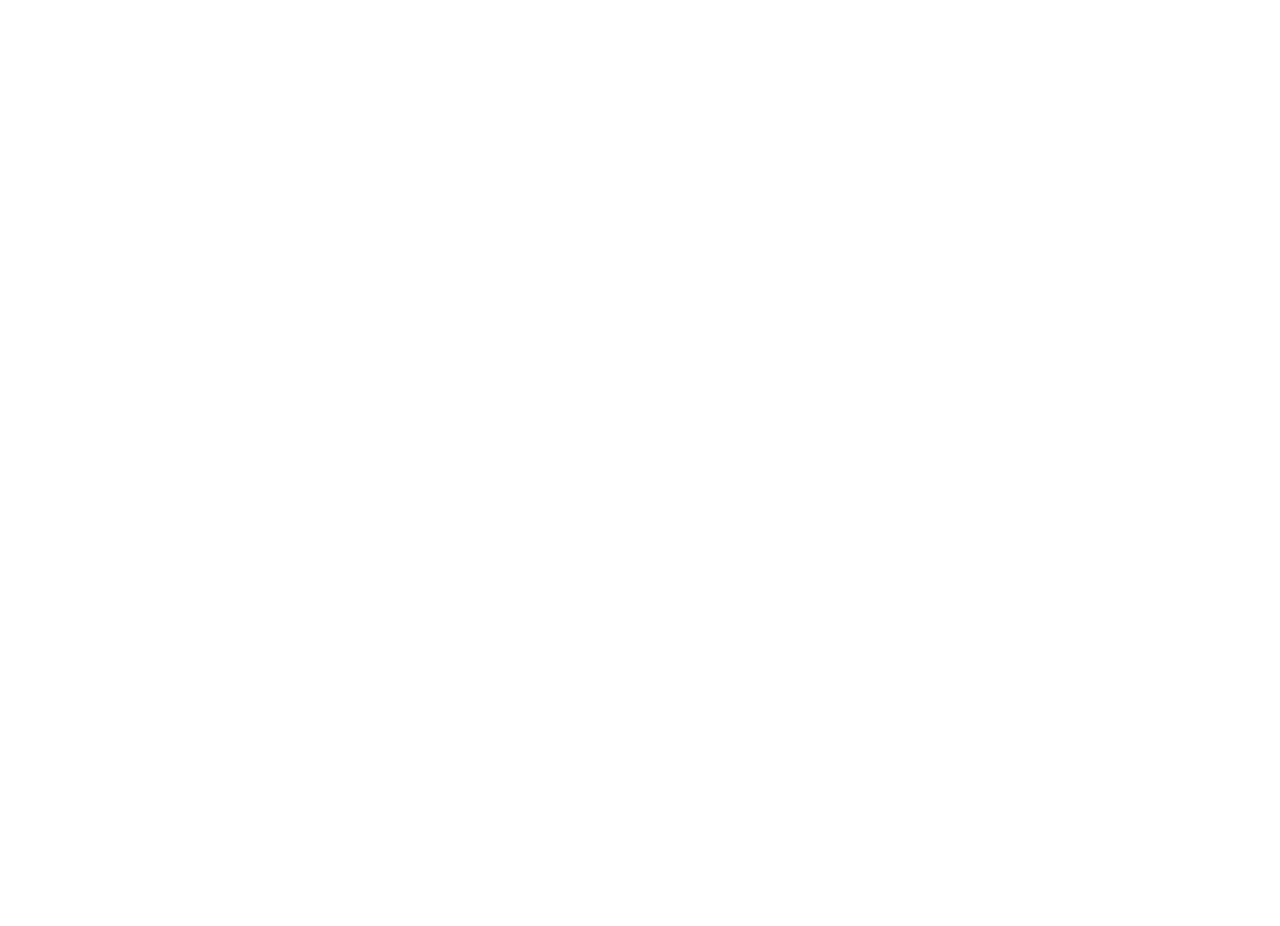
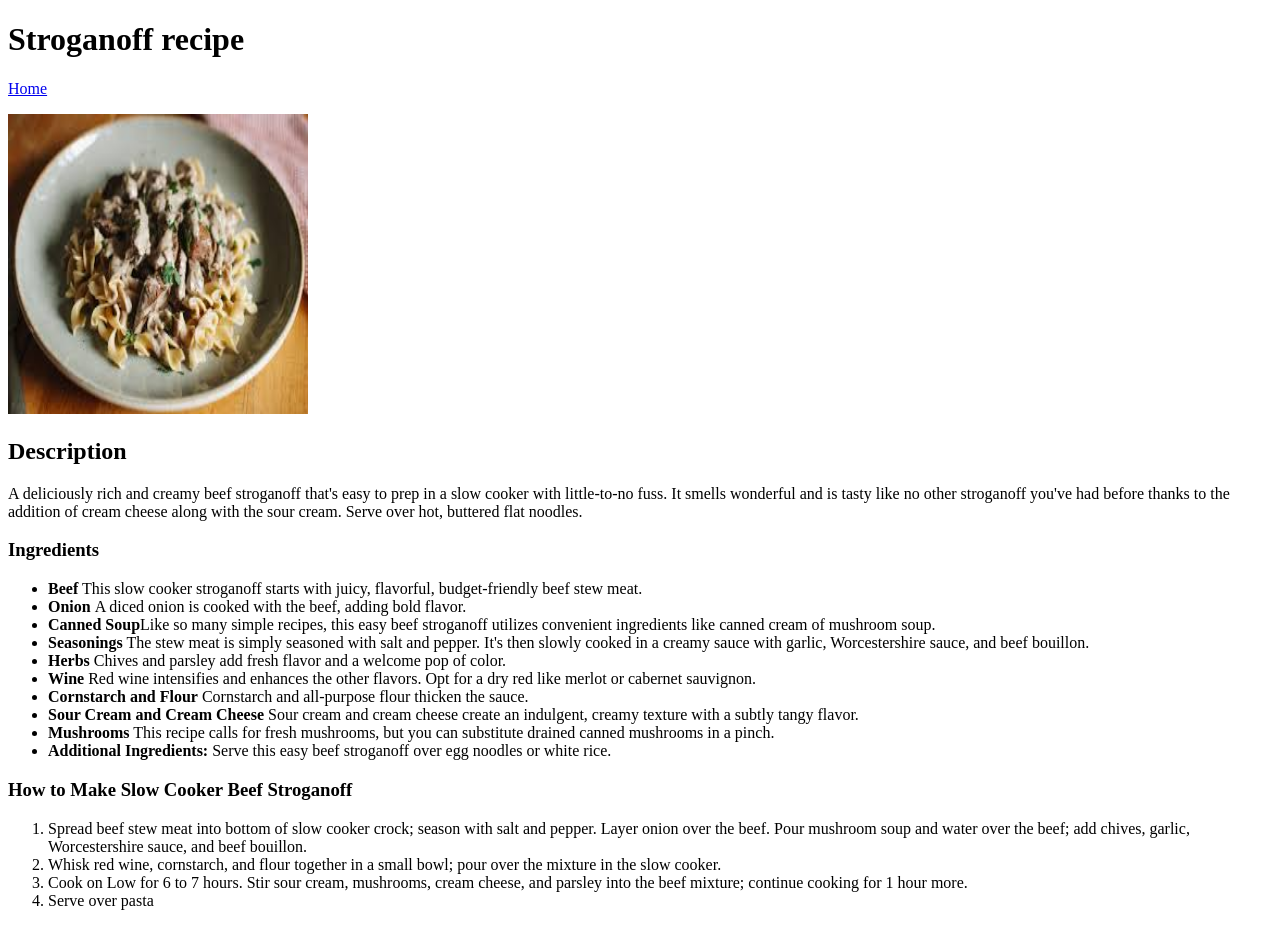
Before and after one commit to Dmitrov99/odin-recipes, a plain HTML site: page recipes/stroganof.html in a window 1280 px wide. Before the commit the page ends 800 px from the top, so only its background shows below. Drawn offline with Linux system fonts and the light colour scheme.

Commit message:
finished Stroganoff page. To do : typos

```diff
--- a/recipes/stroganof.html
+++ b/recipes/stroganof.html
@@ -3,9 +3,38 @@
 <head>
     <meta charset="UTF-8">
     <meta name="viewport" content="width=device-width, initial-scale=1.0">
-    <title>Stroganof</title>
+    <title>Stroganoff</title>
 </head>
 <body>
+    <h1>Stroganoff recipe</h1>
+    <a href="../index.html">Home</a>
+    <p><img src="../recipes/imgs/Stroganoff.jpg" width="300" height="300"></p>
+    <h2>Description</h2>
+    <p>A deliciously rich and creamy beef stroganoff that's easy to prep in a slow cooker with little-to-no fuss. It smells wonderful and is tasty like no other stroganoff you've had before thanks to the addition of cream cheese along with the sour cream. Serve over hot, buttered flat noodles.</p>
+    <h3>Ingredients</h3>
+    <p>
+        <ul>
+            <li><strong> Beef</strong> This slow cooker stroganoff starts with juicy, flavorful, budget-friendly beef stew meat. </li>
+            <li><strong> Onion </strong> A diced onion is cooked with the beef, adding bold flavor.</li>
+            <li><strong>Canned Soup</strong>Like so many simple recipes, this easy beef stroganoff utilizes convenient ingredients like canned cream of mushroom soup. </li>
+            <li><strong> Seasonings</strong> The stew meat is simply seasoned with salt and pepper. It's then slowly cooked in a creamy sauce with garlic, Worcestershire sauce, and beef bouillon.  </li>
+            <li><strong>  Herbs</strong> Chives and parsley add fresh flavor and a welcome pop of color. </li>
+            <li><strong> Wine</strong> Red wine intensifies and enhances the other flavors. Opt for a dry red like merlot or cabernet sauvignon. </li>
+            <li><strong> Cornstarch and Flour</strong> Cornstarch and all-purpose flour thicken the sauce. </li>
+            <li><strong> Sour Cream and Cream Cheese</strong> Sour cream and cream cheese create an indulgent, creamy texture with a subtly tangy flavor.</li>
+            <li><strong> Mushrooms</strong> This recipe calls for fresh mushrooms, but you can substitute drained canned mushrooms in a pinch.</li>
+            <li><strong> Additional Ingredients:</strong> Serve this easy beef stroganoff over egg noodles or white rice.  </li>
+        </ul>
+    </p>
+    <h3>How to Make Slow Cooker Beef Stroganoff</h3>
+    <p>
+        <ol>
+            <li>Spread beef stew meat into bottom of slow cooker crock; season with salt and pepper. Layer onion over the beef. Pour mushroom soup and water over the beef; add chives, garlic, Worcestershire sauce, and beef bouillon.</li>
+            <li>Whisk red wine, cornstarch, and flour together in a small bowl; pour over the mixture in the slow cooker. </li>
+            <li>Cook on Low for 6 to 7 hours. Stir sour cream, mushrooms, cream cheese, and parsley into the beef mixture; continue cooking for 1 hour more.</li>
+            <li>Serve over pasta</li>
+        </ol>
+    </p>
 
 </body>
 </html>
```
Also changed, not shown: recipes/meatballs.html (+6 -3 lines), recipes/imgs/Stroganoff.jpg (added).
